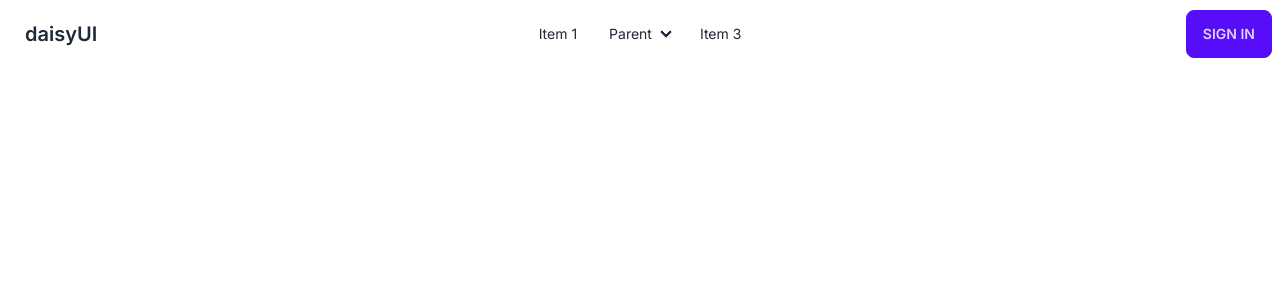
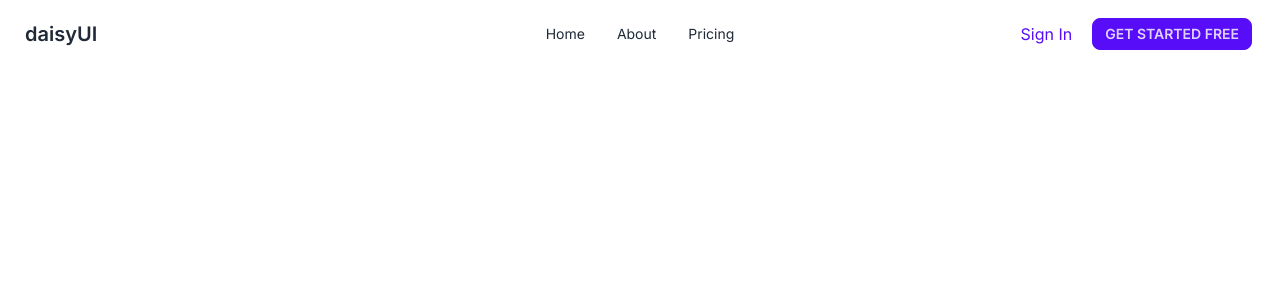
Before and after one commit to leighbriody/GreenPaws, a Next.js app: page / in a window 1280 px wide. Shown: the top 300 px of the page. Built offline with nearby package versions, Linux system fonts and the light colour scheme; no server answers.

Commit message:
update login & logout buttons

```diff
--- a/src/components/buttons.tsx
+++ b/src/components/buttons.tsx
@@ -5,9 +5,17 @@ import Link from "next/link";
 
 export const LoginButton = () => {
   return (
-    <button className="btn btn-primary" onClick={() => signIn()}>
+    <button className="btn btn-primary mr-5 btn-sm" onClick={() => signIn()}>
+      Get Started Free
+    </button>
+  );
+};
+
+export const LoginText = () => {
+  return (
+    <p className="text-primary mr-5 " onClick={() => signIn()}>
       Sign In
-    </button>
+    </p>
   );
 };
 
@@ -21,8 +29,8 @@ export const RegisterButton = () => {
 
 export const LogoutButton = () => {
   return (
-    <button className="btn btn-primary" onClick={() => signOut()}>
-      Sign Out
+    <button className="btn btn-primary mr-5 btn-sm" onClick={() => signIn()}>
+      Logout
     </button>
   );
 };
--- a/src/components/navigation.tsx
+++ b/src/components/navigation.tsx
@@ -1,7 +1,7 @@
 "use client";
 import React from "react";
 import { useSession } from "next-auth/react";
-import { LoginButton } from "./buttons";
+import { LoginButton, LoginText } from "./buttons";
 import { LogoutButton } from "./buttons";
 
 export default function Navigation() {
@@ -35,17 +35,6 @@ export default function Navigation() {
               <a>Item 1</a>
             </li>
             <li>
-              <a>Parent</a>
-              <ul className="p-2">
-                <li>
-                  <a>Submenu 1</a>
-                </li>
-                <li>
-                  <a>Submenu 2</a>
-                </li>
-              </ul>
-            </li>
-            <li>
               <a>Item 3</a>
             </li>
           </ul>
@@ -55,29 +44,20 @@ export default function Navigation() {
       <div className="navbar-center hidden lg:flex">
         <ul className="menu menu-horizontal px-1">
           <li>
-            <a>Item 1</a>
-          </li>
-          <li tabindex="0">
-            <details>
-              <summary>Parent</summary>
-              <ul className="p-2">
-                <li>
-                  <a>Submenu 1</a>
-                </li>
-                <li>
-                  <a>Submenu 2</a>
-                </li>
-              </ul>
-            </details>
+            <a>Home</a>
           </li>
           <li>
-            <a>Item 3</a>
+            <a>About</a>
+          </li>
+          <li>
+            <a>Pricing</a>
           </li>
         </ul>
       </div>
       <div className="navbar-end">
+        {!session && <LoginText />}
+        {!session && <LoginButton />}
         {session && <LogoutButton />}
-        {!session && <LoginButton />}
       </div>
     </div>
   );
```
